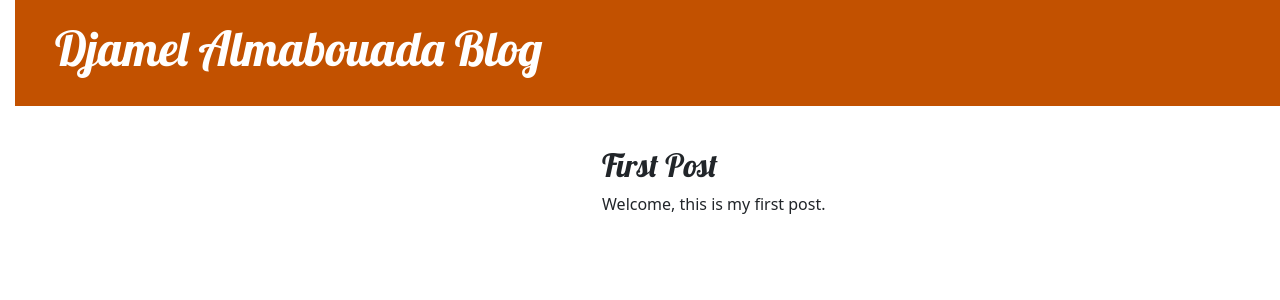
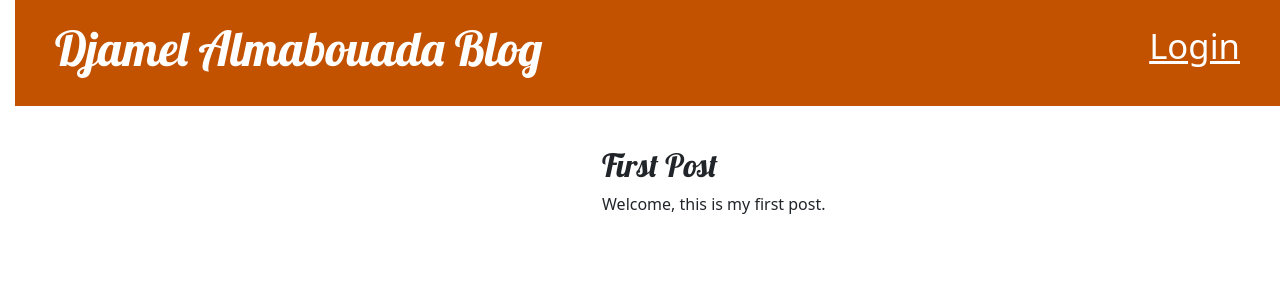
Before and after one commit to dja1443/djamel_django, a Django app: page /post/1/ in a window 1280 px wide. Shown: the top 300 px of the page. Run offline with Django 4.2, Linux system fonts and the light colour scheme; data comes from the database, SQL or seed files in the repository; both versions use the stored data as it was after the commit.

Commit message:
added: psycopg2==2.9.3 To .txt and fixed a login bug

```diff
--- a/blog/templates/blog/base.html
+++ b/blog/templates/blog/base.html
@@ -1,3 +1,4 @@
+
 {% load static %}
 <!DOCTYPE html>
 <html>
@@ -8,13 +9,15 @@
         <link rel="stylesheet" href="{% static 'css/blog.css' %}">
     </head>
     <body>
+
         <div class="page-header">
             {% if user.is_authenticated %}
                 <a href="{% url 'post_new' %}" class="top-menu"><span class="glyphicon glyphicon-plus"></span></a>
                 <a href="{% url 'post_draft_list' %}" class="top-menu"><span class="glyphicon glyphicon-edit"></span></a>
                 <p class="top-menu">Hello {{ user.username }} <small>(<a href="{% url 'logout' %}">Log out</a>)</small></p>
             {% else %}
-                <a href="{% url 'login' %}" class="top-menu"><span class="glyphicon glyphicon-lock"></span></a>
+<!-- <a href="{% url 'login' %}" class="top-menu"><span class="glyphicon glyphicon-lock"></span></a> -->
+                <a href="{% url 'login' %}" class="top-menu">Login</span></a>
             {% endif %}
             <h1><a href="/">Djamel Almabouada Blog</a></h1>
         </div>
@@ -26,5 +29,6 @@
                 </div>
             </div>
         </div>
+
     </body>
 </html>
```
Also changed, not shown: requirements.txt (+7 -1 lines), db.sqlite3.
